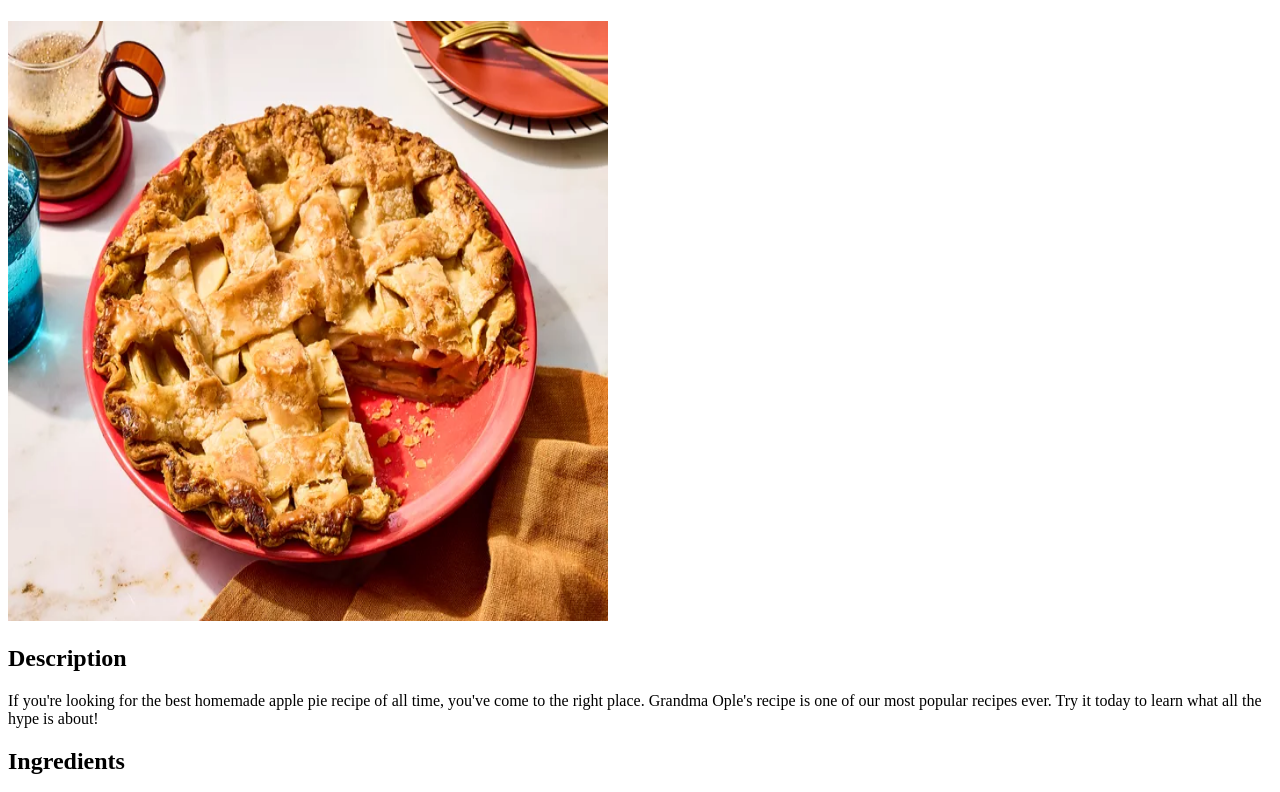
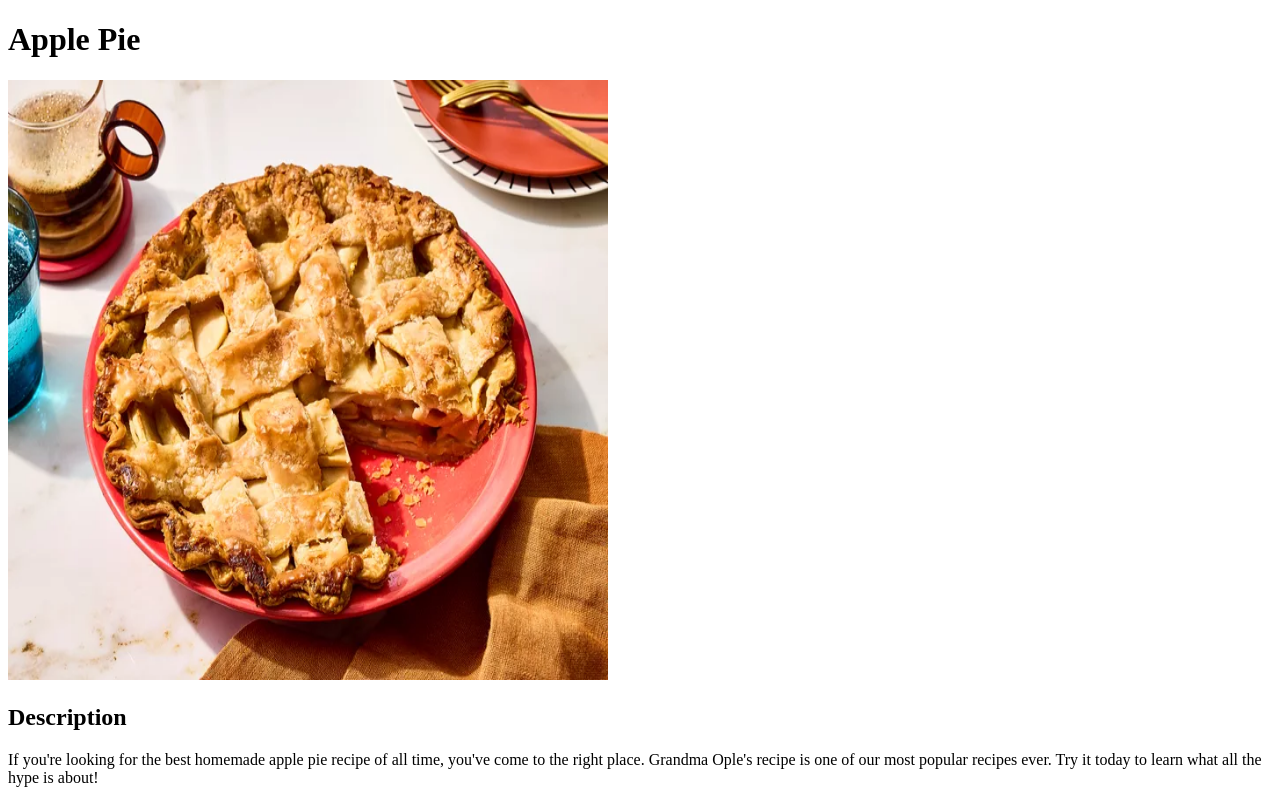
Before and after one commit to oldfarmhorse/odin-recipes, a plain HTML site: page recipes/applepie.html in a window 1280 px wide. Shown: the top 792 px of the page. Drawn offline with Linux system fonts and the light colour scheme.

Commit message:
added title to body applepie.html

```diff
--- a/recipes/applepie.html
+++ b/recipes/applepie.html
@@ -6,7 +6,7 @@
     <title>Apple Pie</title>
 </head>
 <body>
-    <h1></h1>
+    <h1>Apple Pie</h1>
     <img src="../images/applepie.webp" alt="Applepie" width="600" height="600"/>
     <h2>Description</h2>
     <p>If you're looking for the best homemade apple pie recipe of all time, you've come to the right place. Grandma Ople's recipe is one of our most popular recipes ever. Try it today to learn what all the hype is about!</p>
```
